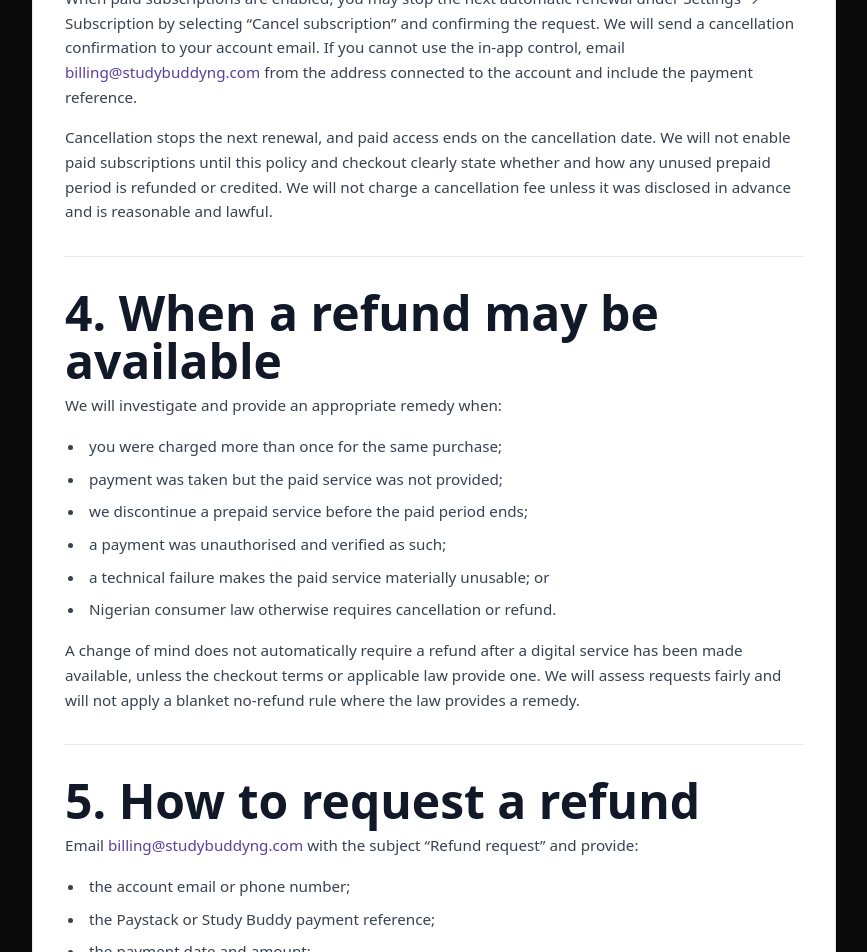
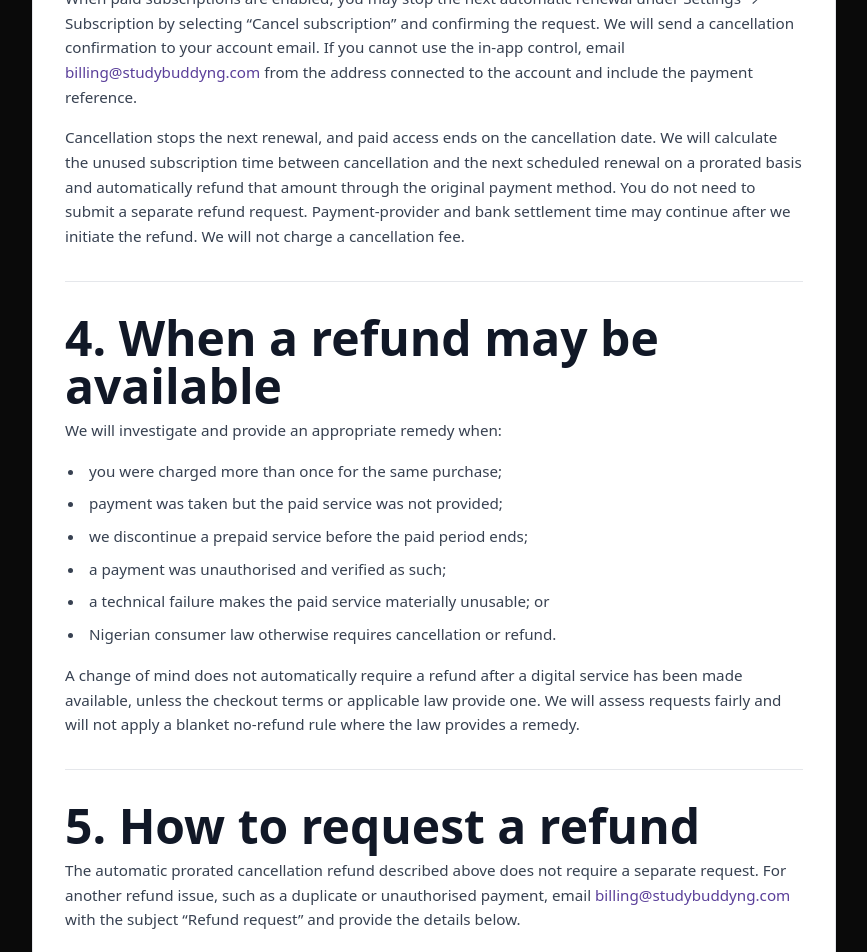
Before and after one commit to studybuddydevelopers/study-buddy-v2, a Next.js app: page /refund-policy in a window 1280 px wide. Shown: the part 1340-2292 px from the top of the page, without its empty margins (356-1223 px from the left). Built offline with nearby package versions, Linux system fonts and the light colour scheme; no server answers.

Commit message:
feat(refund-policy): update cancellation and refund policy
Revised the cancellation policy to include automatic prorated refunds.

Clarified that no separate refund request is needed for the automatic refund.

Provided additional instructions for other refund issues.

```diff
--- a/app/refund-policy/page.tsx
+++ b/app/refund-policy/page.tsx
@@ -72,10 +72,12 @@ const sections: PolicyDocumentSection[] = [
         </p>
         <p>
           Cancellation stops the next renewal, and paid access ends on the
-          cancellation date. We will not enable paid subscriptions until this
-          policy and checkout clearly state whether and how any unused prepaid
-          period is refunded or credited. We will not charge a cancellation fee
-          unless it was disclosed in advance and is reasonable and lawful.
+          cancellation date. We will calculate the unused subscription time
+          between cancellation and the next scheduled renewal on a prorated
+          basis and automatically refund that amount through the original
+          payment method. You do not need to submit a separate refund request.
+          Payment-provider and bank settlement time may continue after we
+          initiate the refund. We will not charge a cancellation fee.
         </p>
       </>
     ),
@@ -109,8 +111,14 @@ const sections: PolicyDocumentSection[] = [
     content: (
       <>
         <p>
-          Email <a href={`mailto:${BILLING_EMAIL}`}>{BILLING_EMAIL}</a> with the
-          subject “Refund request” and provide:
+          The automatic prorated cancellation refund described above does not
+          require a separate request. For another refund issue, such as a
+          duplicate or unauthorised payment, email{" "}
+          <a href={`mailto:${BILLING_EMAIL}`}>{BILLING_EMAIL}</a> with the subject
+          “Refund request” and provide the details below.
+        </p>
+        <p>
+          Please provide:
         </p>
         <ul>
           <li>the account email or phone number;</li>
```
